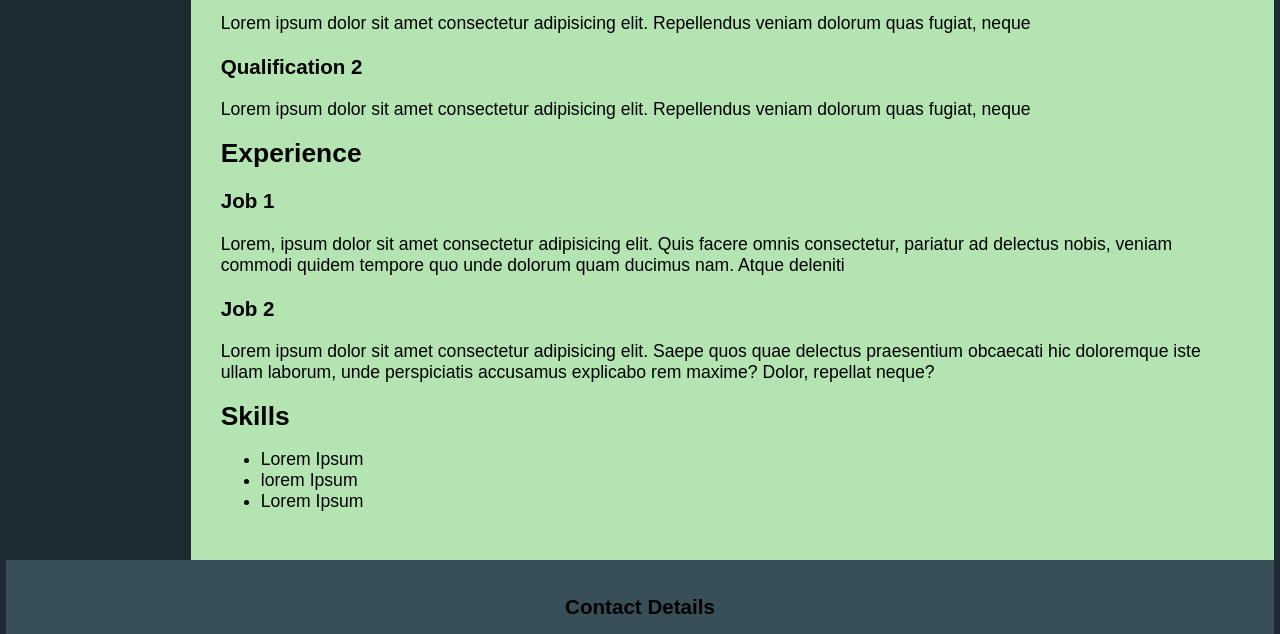
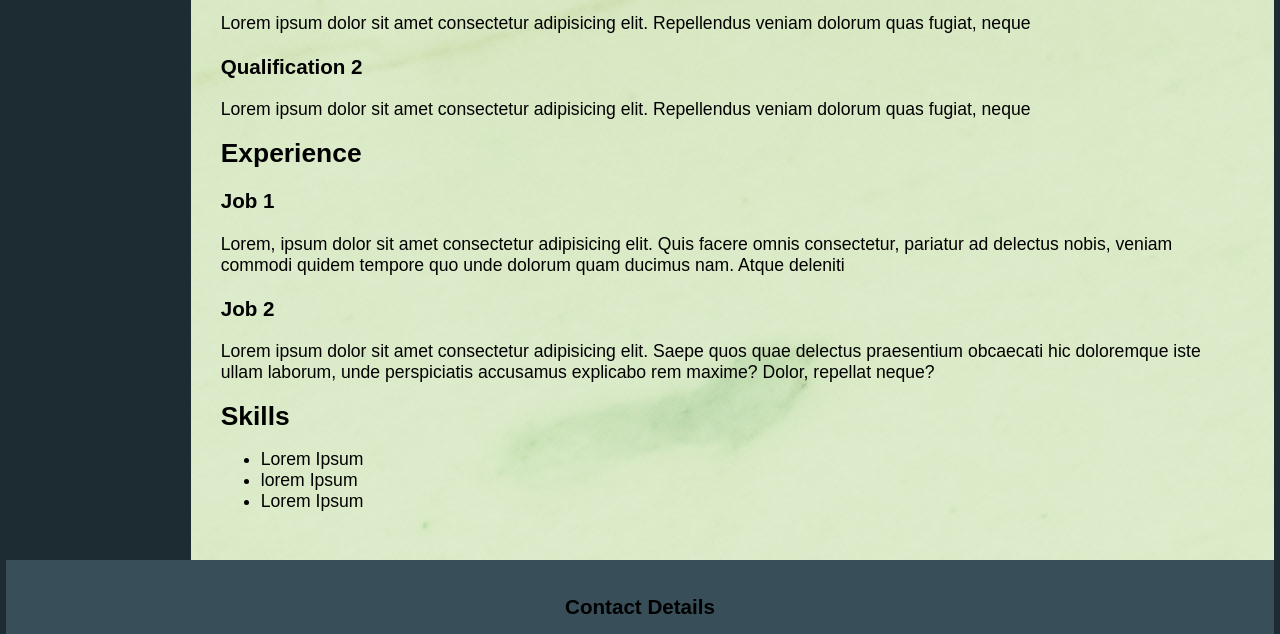
Before and after one commit to Nay-Deen/Resume7complete, a plain HTML site: page index.html in a window 1280 px wide. Shown: the part 480-1114 px from the top of the page. Drawn offline with Linux system fonts and the light colour scheme.

Commit message:
background image working

```diff
--- a/stylesheet.css
+++ b/stylesheet.css
@@ -2,6 +2,7 @@ body {
     font-family: sans-serif;
     font-size: 110%;
     background-color: #b3e4b1;
+    background-image: url(https://github.com/Nay-Deen/Resume7complete/blob/main/css/backgroundimage.jpg?raw=true);
     display: flex;
     flex-direction: column;
     min-height: 100%;
@@ -118,10 +119,10 @@ body {
     border-radius: 50%;
   }
   /* Testing background */
- body{
-   background-image: url(../resume7/css/backgroundimage.jpg);
+ /* body{  */
+   /* background-image: url(../resume7/css/backgroundimage.jpg); */
 
- }
+ /* }  */
 
 /* Css animation hover Icon */
  .phone-icon:hover {
```
Also changed, not shown: .cspell/custom-dictionary-workspace.txt (deleted).
